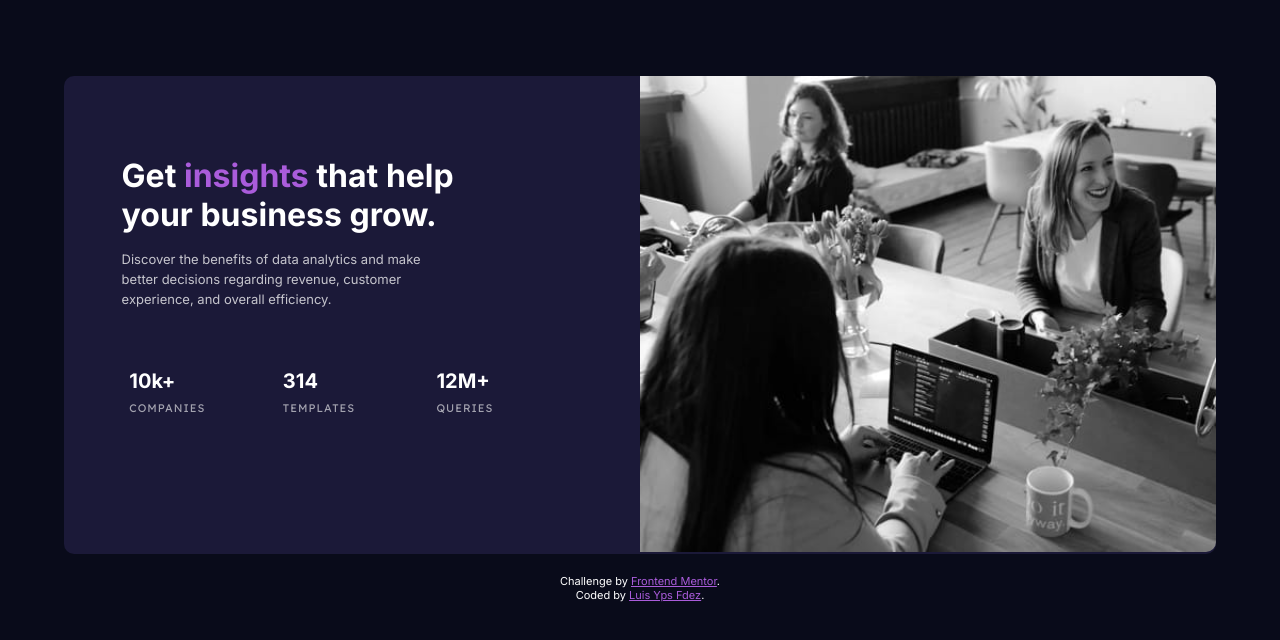
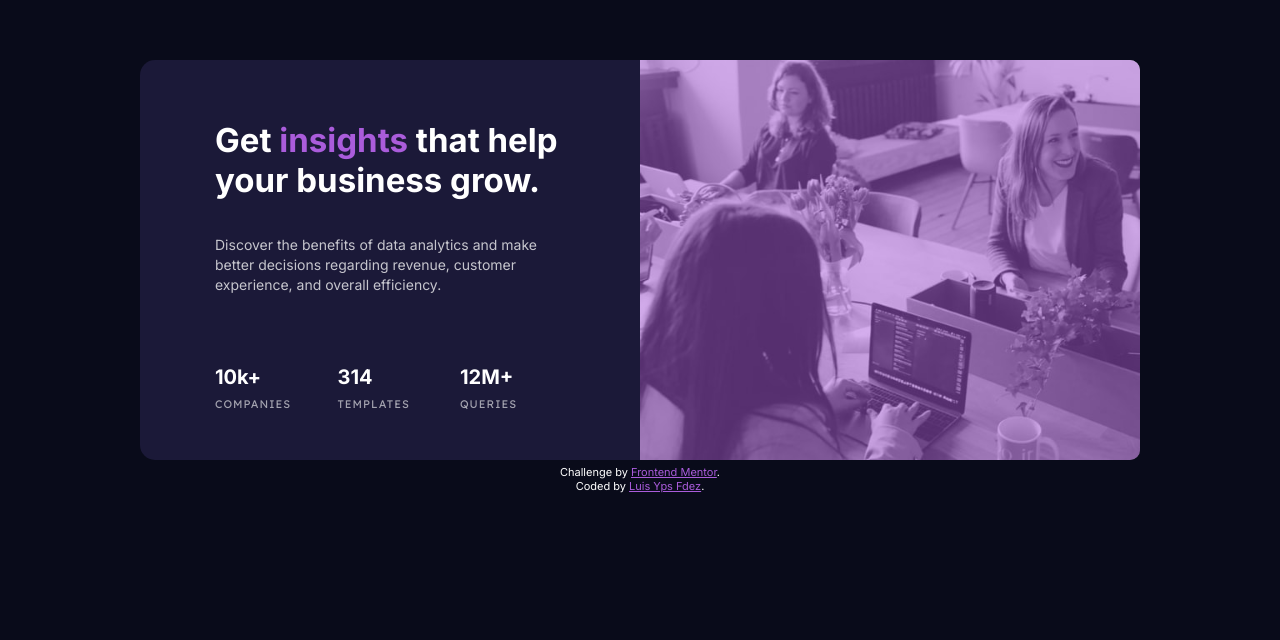
Before and after one commit to azyepes/ret4, a plain HTML site: page index.html in a window 1280 px wide. Shown: the part 124-764 px from the top of the page. Drawn offline with Linux system fonts and the light colour scheme.

Commit message:
Fixing issue of sizing and violet cover in the image

```diff
--- a/index.html
+++ b/index.html
@@ -11,27 +11,25 @@
 </head>
 <body>
 <main class="main">
-  <picture class="picture">
-    <source media="(max-width: 768px)" srcset="./images/image-header-mobile.jpg">
-    <source media="(min-width: 769px)" srcset="./images/image-header-desktop.jpg">
-    <img class="picture_img" src="./images/image-header-mobile.jpg" alt="image-header">
-  </picture>
+  <div class="main_container">
+    <div class="picture"></div>
     <div class="div_text">
       <h1 class="div_text_h1">Get <a href="#">insights</a> that help your business grow.</h1>
       <p class="div_text_p">Discover the benefits of data analytics and make better decisions regarding revenue, customer experience, and overall efficiency.</p>
         <div class="stats">
           <article class="article">
-          <h1 class="article_h1">10k+</h1>
+            <h2 class="article_h1">10k+</h2>
             <p class="article_p">COMPANIES</p>
           </article>
           <article class="article">
-          <h1 class="article_h1">314</h1>
+            <h2 class="article_h1">314</h2>
             <p class="article_p">TEMPLATES</p>
           </article>
           <article class="article">
-          <h1 class="article_h1">12M+</h1>
+            <h2 class="article_h1">12M+</h2>
             <p class="article_p">QUERIES</p>
           </article>
+        </div>
     </div>
   </div>
 </main>
--- a/style_mobile.css
+++ b/style_mobile.css
@@ -16,39 +16,52 @@
     padding: 0;
 }
 
-html {
+html,
+body {
     width: 100%;
-    height: auto;
+    height: 100%;
     font-size: 62.5%;
     font-family: 'Inter', sans-serif;
     /* font-family: 'Lexend Deca', sans-serif;
     - Font size: 15px */
-}
-
-body {
-    width: 100%;
-    height: auto;
     background-color: var(--verydarkblue);
-    margin-top: 39px;
+    display:flex;
+    flex-direction: column;
+    justify-content: center;
+    align-items: center;
 }
 
 main {
-    width: 90%;
-    height: auto;
-    margin: 0 auto;
+    min-width: 375px;
+    width: 100%;
+    display: flex;
+    flex-direction: column;
+    align-items: center;
+}
+
+.main_container {
+    width: 337.5px;
     background-color: var(--darkdesaturatedblue);
-    border-radius: 10px;
+    border-radius: 15px;
 }
 
 .picture {
     width: 100%;
-    height: auto;
-    border-radius: 20px;
+    height: 230px;
+    position: relative;
+    background-image: url(/images/image-header-mobile.jpg);
+    background-size: cover;
+    border-radius: 10px 10px 0 0;
 }
 
-.picture_img {
-    width: 100%;
-    height: auto;
+.picture::before {
+    content: '';
+    position: absolute;
+    top: 0;
+    bottom: 0;
+    left: 0;
+    right: 0;
+    background-color: rgba(170, 92, 219, 0.5);
     border-radius: 10px 10px 0 0;
 }
 
@@ -113,7 +126,7 @@ footer {
     max-width: 190px;
     height: auto;
     margin: 0 auto;
-    padding: 20px 0;
+    padding-top: 5px;
 }
 
 .attribution {
@@ -125,92 +138,54 @@ footer {
     color: var(--softviolet);
 }
 
-@media screen and (min-width: 768px) {
-    .color {
-        height: 507.28px;
-    }
-
-    .div_text_h1 {
-        max-width: none;
-    }
-
-    .div_text_p {
-        max-width: none;
-    }
-
-    .stats {
+@media screen and (min-width: 1024px) {
+    .main_container {
+        width: 1000px;
+        height: 400px;
         display: flex;
-        justify-content: space-around;
-    }
-}
-
-@media screen and (min-width: 1024px) {
-    body {
-        margin-top: 200px;
-    }
-
-    main {
-        display: grid;
-        grid-template-areas:
-        "texto pic";
-        grid-template-columns: 1fr 1fr;
     }
 
     .picture {
-        grid-area: pic;
+        width: 50%;
+        order: 2;
+        height: auto;
+        border-radius: 0 10px 10px 0;
     }
 
-    .picture_img {
+    .picture::before {
         border-radius: 0 10px 10px 0;
     }
 
     .div_text {
-        width: 80%;
-        grid-area: texto;
+        width: 50%;
+        height: 100%;
+        display: flex;
+        flex-direction: column;
+        order: 1;
         text-align: left;
     }
 
     .div_text_h1 {
-        width: 340px;
-        margin: 60px 0 0;
-        font-size: 3.2rem;
+        max-width: 350px;
+        margin: 40px auto 10px;
+        font-size: 3.3rem;
     }
 
     .div_text_p {
-        width: 300px;
-        margin: 0 0 30px;
+        max-width: 350px;
+        margin: 10px 0 30px 75px;
+        font-size: 1.4rem;
+    }
+
+    .stats {
+        width: 350px;
+        display: flex;
+        justify-content: space-between;
+        margin: 10px 0 0 75px;
+    }
+
+    .article {
+        margin: 0;
+        padding-bottom: 30px;
     }
 }
-
-@media screen and (min-width: 1440px) {
-    body {
-        margin-top: 150px;
-    }
-
-    .div_text {
-        width: 80%;
-        grid-area: texto;
-        text-align: left;
-    }
-
-    .div_text_h1 {
-        width: 500px;
-        margin: 120px 0 0;
-        font-size: 4.5rem;
-    }
-
-    .div_text_p {
-        width: 415px;
-        margin: 0 0 30px;
-        font-size: 1.8rem;
-        letter-spacing: 1px;
-    }
-
-    .article_h1 {
-        font-size: 2.5rem;
-    }
-
-    .article_p {
-        font-size: 1.5rem;
-    }
-}
```
Lines whose indentation alone changed are shown as unchanged.
